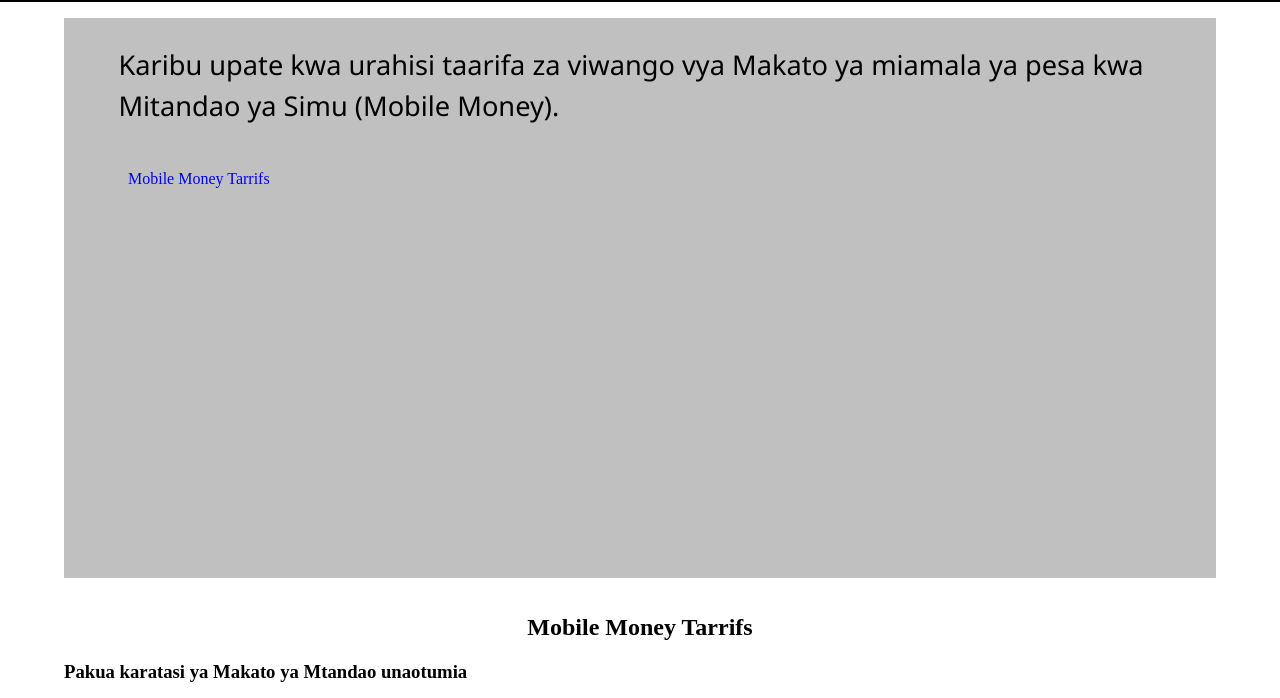
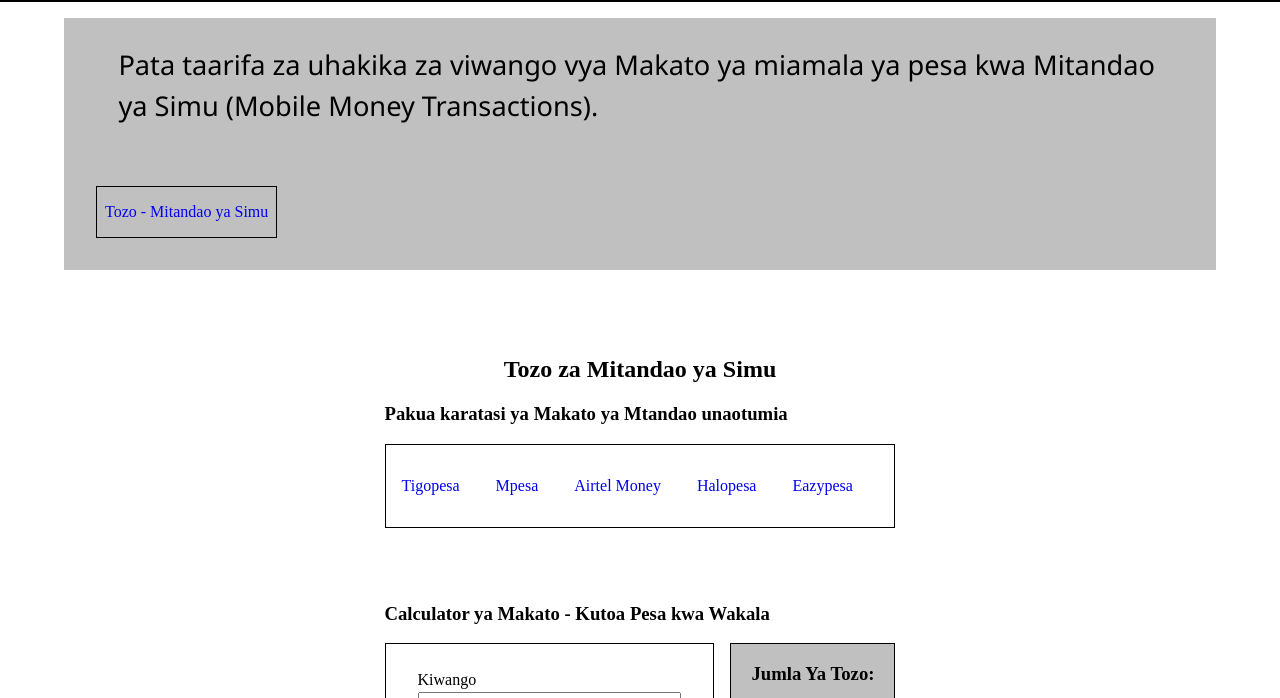
Before and after one commit to sawayahh/tozowebapp, a plain HTML site: page index.html in a window 1280 px wide. Shown: the part 102-800 px from the top of the page. Drawn offline with Linux system fonts and the light colour scheme.

Commit message:
Improve UI

```diff
--- a/css/styles.css
+++ b/css/styles.css
@@ -69,28 +69,34 @@ h2 {
 
 /*hero styles*/
 
-article {
-  height: 70vh;
+
+
+main {
+
   background-color: silver;
 }
 
-article nav ul {
-  list-style: none;
 
+
+
+
+ main .btn {
+
+  padding: 1em 0.5em;
+  margin: 1em;
+  border: 1px solid black;
+  margin: 2em ;
+  display: inline-block;
 
 }
 
-article nav li {
- display: block;
- margin: o.5em;
+.mobile-tarrifs {
+  margin: 50px auto;
 }
 
-article nav .btn {
-
-  padding: 1em 0.5em;
-  margin: 1em;
+.tarrif-sheets {
+  margin-bottom:  75px;
 }
-
 
 .tarrif-sheets ul {
   list-style: none;
--- a/index.html
+++ b/index.html
@@ -6,6 +6,9 @@
   <meta charset="utf-8">
   <meta name="viewport" content="width=device-width, initial-scale=1.0">
   <meta http-equiv="X-UA-Compatible" content="ie=edge">
+
+  <meta name="description" content="Taarifa za uhakika za viwango vya makato na tozo za Miamala ya Simu">
+  <meta name="keywords" content="Mobile Money, Tarrifs, Agency Banking">
 
   <!-- Google Tag Manager -->
   <script>
@@ -68,39 +71,35 @@
 
     <main>
       <article>
-        <h1>Karibu upate kwa urahisi taarifa za viwango vya Makato ya miamala ya pesa kwa Mitandao ya Simu (Mobile
-          Money).
+        <h1>Pata taarifa za uhakika za viwango vya Makato ya miamala ya pesa kwa Mitandao ya Simu (Mobile
+          Money Transactions).
 
         </h1>
 
-        <nav>
-          <ul>
-            <li>
-              <a href="#" class="btn">Mobile Money Tarrifs</a>
-            </li>
 
-          </ul>
-        </nav>
+
 
 
       </article>
 
+      <a href="#mobile-tarrifs" class="btn">Tozo - Mitandao ya Simu</a>
+
     </main>
 
-    <div class="section id=" mobile-tarrifs">
+    <section class="mobile-tarrifs" id="mobile-tarrifs">
 
-      <h2>Mobile Money Tarrifs</h2>
+      <h2>Tozo za Mitandao ya Simu</h2>
 
       <h3>Pakua karatasi ya Makato ya Mtandao unaotumia</h3>
 
       <nav class="tarrif-sheets">
         <ul>
           <li><a href="https://www.tigo.co.tz/tigo-pesa-tariffs" target="_blank" class="tigopesa">Tigopesa</a></li>
-          <li><a href="#" class="mpesa">Mpesa</a></li>
+          <li><a href="mobile_money_tarrifs/mpesa_tarrif_2022.pdf" class="mpesa">Mpesa</a></li>
           <li><a href="https://www.airtel.co.tz/tarrifs_tz" target="_blank" class="airtel-money">Airtel Money</a></li>
-          <li><a href="" class="halopesa">Halopesa</a></li>
+          <li><a href="mobile_money_tarrifs/halopesa_tarrif_2022.jpg" class="halopesa">Halopesa</a></li>
           <li><a href="https://zantel.co.tz/ezypesa-tariff" target="_blank" class="zantel">Eazypesa</a></li>
-          <li><a href="#" class="azam-pesa">Azam Pesa</a></li>
+          <!-- <li><a href="#" class="azam-pesa">Azam Pesa</a></li> -->
         </ul>
       </nav>
 
@@ -142,7 +141,9 @@
         </div>
 
       </div>
-    </div>
+
+    </section>
+
 
 
 
@@ -152,10 +153,7 @@
     This site is on development and testing stage.
   </footer>
 
-  <!--
 
-
--->
 
 
 
```
Also changed, not shown: mobile_money_tarrifs/halopesa_tarrif_2022.jpg (added), 1 other file.
